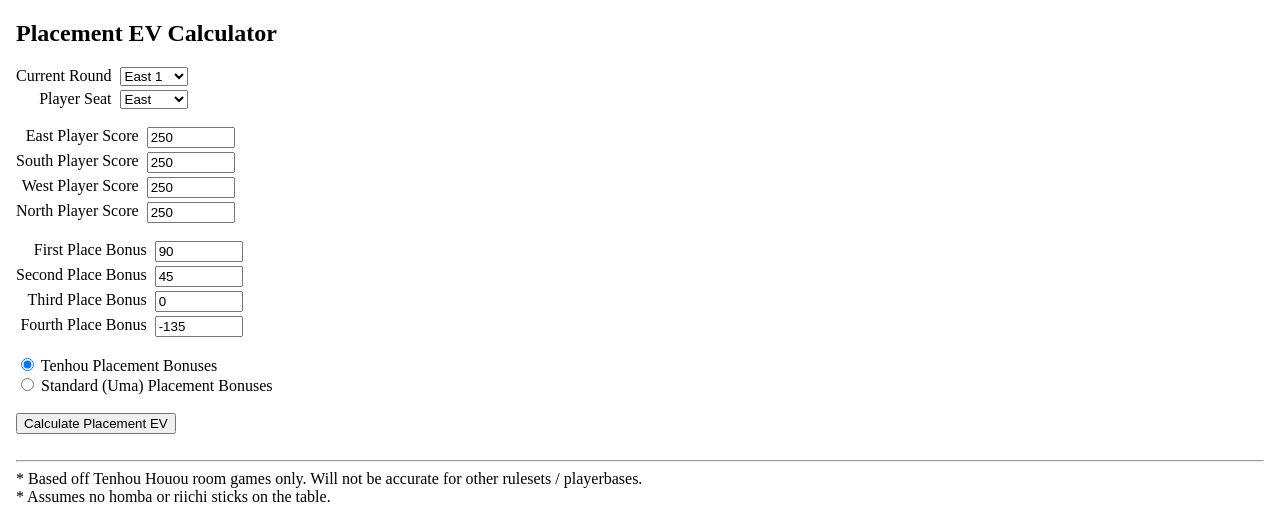
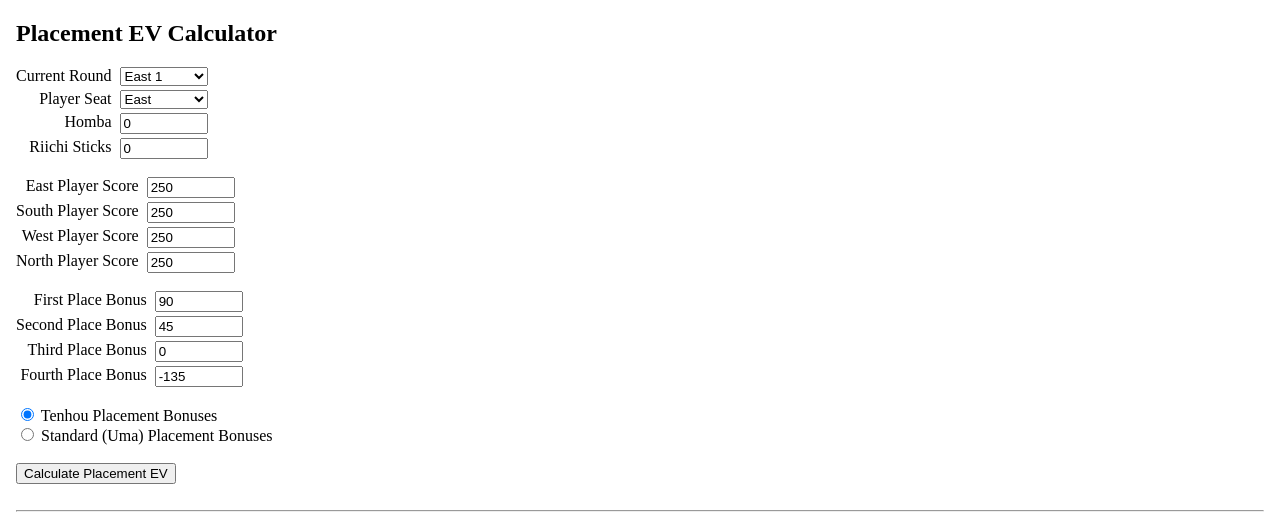
Before and after one commit to cozziekuns/Misaki, a Flask app: page / in a window 1280 px wide. Shown: the top 521 px of the page. Run offline with Flask 2, Linux system fonts and the light colour scheme.

Commit message:
use new models with homba and riichi sticks

```diff
--- a/app.py
+++ b/app.py
@@ -125,6 +125,8 @@ def shoubu_ev():
 
     solver.placement_ev_calculator.refresh(
         kyoku=kyoku,
+        homba=homba,
+        riibou=riichi_sticks,
         scores=real_scores,
         payoff_matrix=payoff_matrix,
     )
@@ -204,6 +206,9 @@ def placement_ev():
     placement_names = ['first', 'second', 'third', 'fourth']
 
     kyoku = int(request.args['kyoku'])
+    homba = int(request.args['homba'])
+    riibou = int(request.args['riibou'])
+
     player_seat = int(request.args['player_seat'])
     new_player_seat = (player_seat + (kyoku % 4)) % 4
 
@@ -219,7 +224,7 @@ def placement_ev():
     use_uma = request.args['bonus_type'] == 'uma_bonus'
 
     calculator = Calculator_PlacementEv(use_uma=use_uma)
-    calculator.refresh(kyoku, real_scores, payoff_matrix)
+    calculator.refresh(kyoku, homba, riibou, real_scores, payoff_matrix)
 
     placement_ev = calculator.calc_placement_ev(new_player_seat)
 
--- a/templates/index.html
+++ b/templates/index.html
@@ -29,6 +29,13 @@
         <option value="2">West</option>
         <option value="3">North</option>
       </select>
+
+      <label for="homba">Homba</label>
+      <input type="number" id="homba" name="homba" value="0" min="0">
+
+      <label for="riibou">Riichi Sticks</label>
+      <input type="number" id="riibou" name="riibou" value="0" min="0">
+
     </div>
 
     <br>
--- a/templates/shoubu.html
+++ b/templates/shoubu.html
@@ -29,11 +29,11 @@
         <option value="7">South 4</option>
       </select>
 
+      <label for="homba">Homba</label>
+      <input type="number" id="homba" name="homba" value="0">
+
       <label for="riichi_sticks">Riichi Sticks</label>
       <input type="number" id="riichi_sticks" name="riichi_sticks" value="0">
-
-      <label for="homba">Homba</label>
-      <input type="number" id="homba" name="homba" value="0">
     </div>
 
     <br>
--- a/templates/shoubu_ev.html
+++ b/templates/shoubu_ev.html
@@ -15,8 +15,8 @@
   Opponent Seat: {{ formatted_opp_seat }}<br><br>
 
   Round: {{ kyoku }}<br>
-  Riichi Sticks: {{ riichi_sticks }}<br>
-  Homba: {{ homba }}<br><br>
+  Homba: {{ homba }}<br>
+  Riichi Sticks: {{ riichi_sticks }}<br><br>
 
   Current Scores - East ({{curr_scores[0]}}00) | South ({{curr_scores[1]}}00) | West ({{curr_scores[2]}}00) | North ({{curr_scores[3]}}00)<br><br>
   Player Placement Odds - 1st {{ curr_odds_matrix[0] }} | 2nd {{ curr_odds_matrix[1] }} | 3rd {{ curr_odds_matrix[2] }} | 4th {{ curr_odds_matrix[3] }}<br>
```
Also changed, not shown: placement.py (+10 -2 lines), solver.py (+17 -0 lines), 1 other file.
